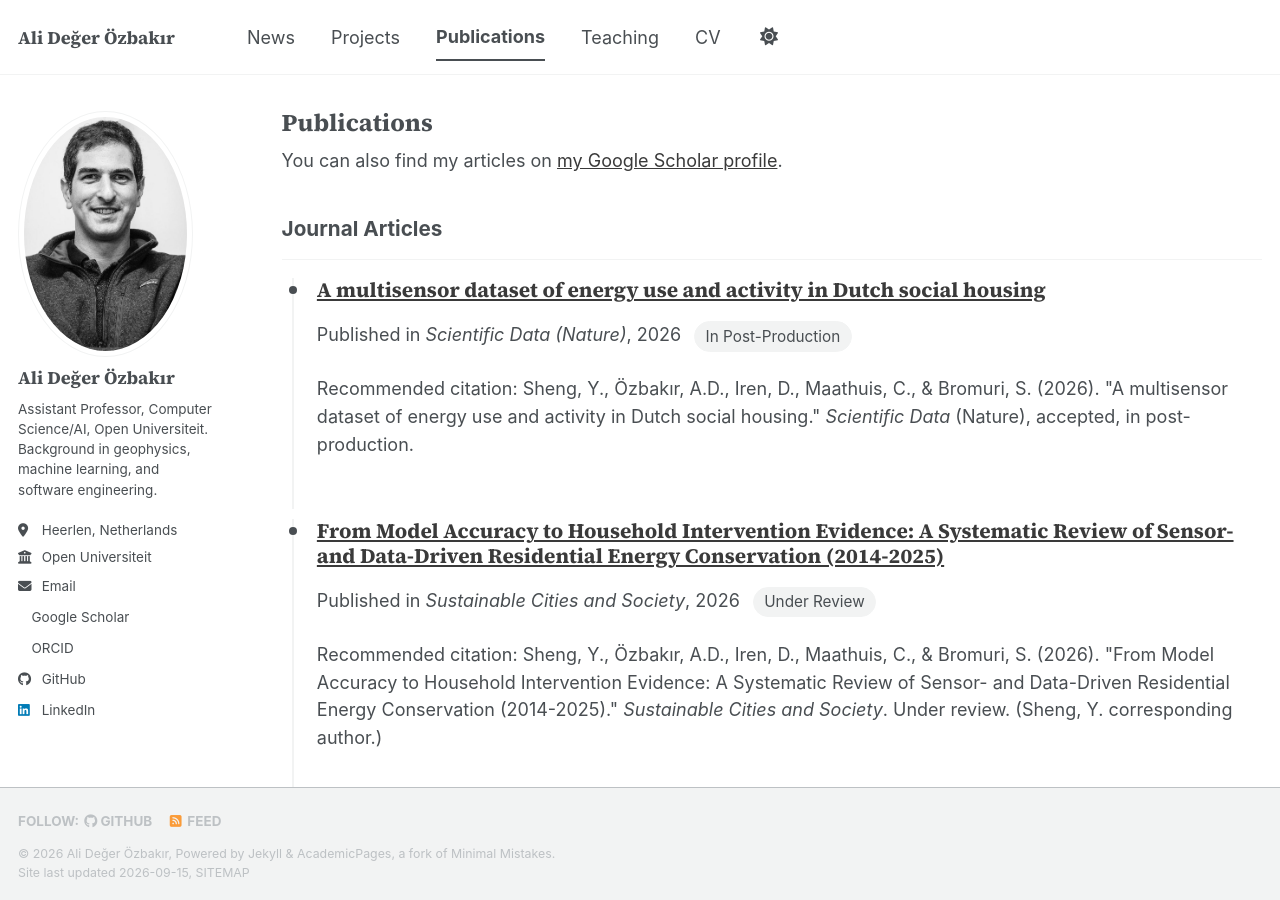
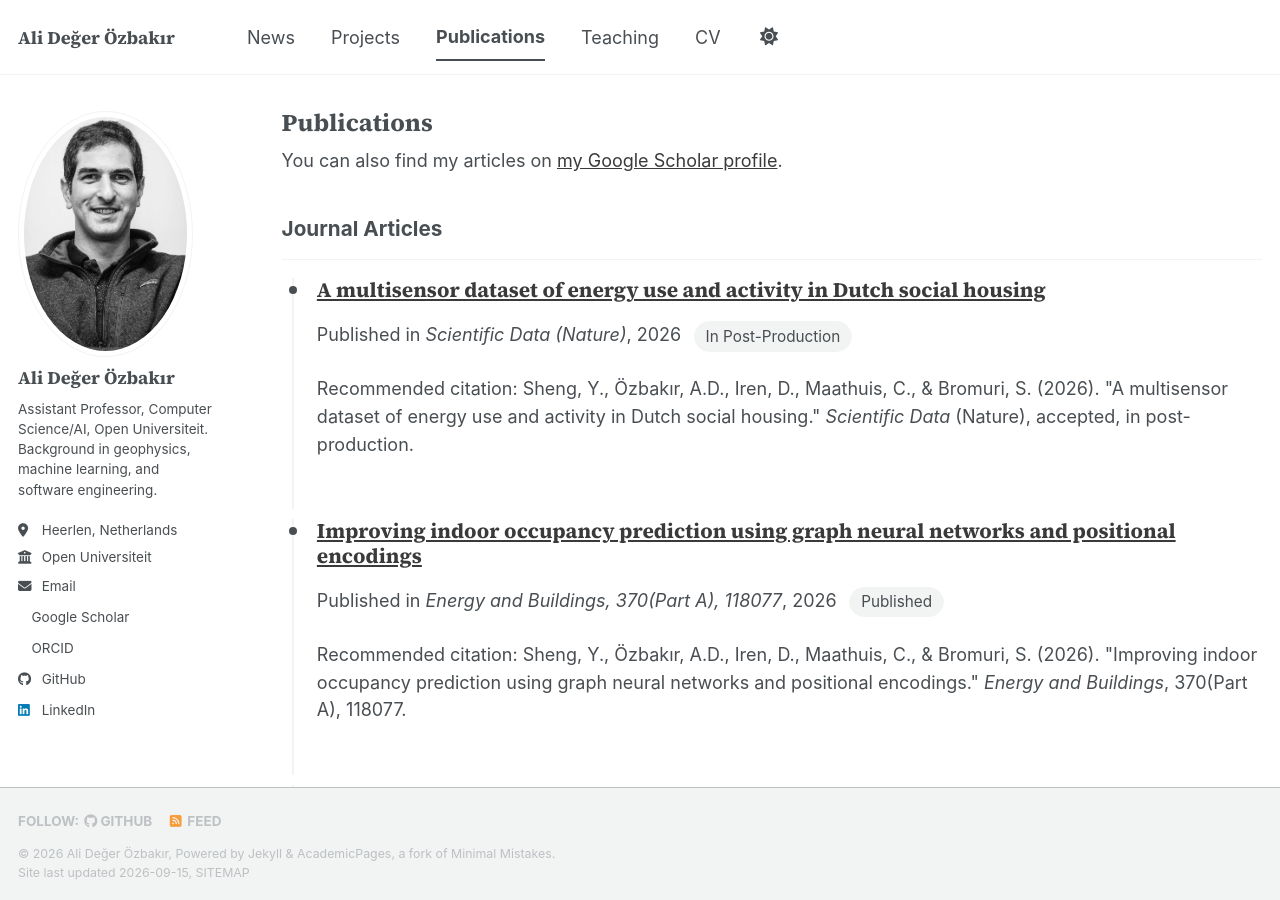
Before and after one commit to aozbakir/aozbakir.github.io, a Jekyll site: the page built from _pages/publications.html, in a window 1280 px wide and 900 px high. Built offline with Jekyll 4.4.1, drawn with Linux system fonts in a browser that asks for light colours; a style sheet for code colours, icons or effects is not loaded.

Commit message:
Move under-review paper from Publications to News
The Sheng et al. systematic review is still under review, not
published, so it doesn't belong in the Publications collection.
Cover it as a News milestone instead.

Co-Authored-By: Claude Sonnet 5 <noreply@anthropic.com>

```diff
--- a/_data/news.yml
+++ b/_data/news.yml
@@ -7,5 +7,7 @@
   text: 'Paper accepted at *Scientific Data* (Nature): "A multisensor dataset of energy use and activity in Dutch social housing" (HOMESENSE), now in post-production.'
 - date: 2026-09-01
   text: "Teaching Programming Practicals (C programming) for the OpenEU programme, starting later this month."
+- date: 2026-03-01
+  text: 'Paper submitted to *Sustainable Cities and Society*: "From Model Accuracy to Household Intervention Evidence: A Systematic Review of Sensor- and Data-Driven Residential Energy Conservation (2014–2025)," led by PhD student Y. Sheng, with D. Iren, C. Maathuis, and S. Bromuri. Currently under review.'
 - date: 2026-11-01
   text: 'Invited to speak at the GenAICSEdu workshop (co-hosted with ICAB), Utrecht University — "Think Like a Chief Engineer: An MSc Course Where AI is Both a Partner and Black Box," with S. Bromuri.'
--- a/_publications/2026-03-01-systematic-review-residential-energy.md
+++ /dev/null
@@ -1,12 +0,0 @@
----
-title: "From Model Accuracy to Household Intervention Evidence: A Systematic Review of Sensor- and Data-Driven Residential Energy Conservation (2014-2025)"
-collection: publications
-category: manuscripts
-permalink: /publication/2026-systematic-review-residential-energy
-excerpt:
-date: 2026-03-01
-venue: 'Sustainable Cities and Society'
-paperurl:
-status: Under Review
-citation: 'Sheng, Y., Özbakır, A.D., Iren, D., Maathuis, C., &amp; Bromuri, S. (2026). "From Model Accuracy to Household Intervention Evidence: A Systematic Review of Sensor- and Data-Driven Residential Energy Conservation (2014-2025)." <i>Sustainable Cities and Society</i>. Under review. (Sheng, Y. corresponding author.)'
----
```
